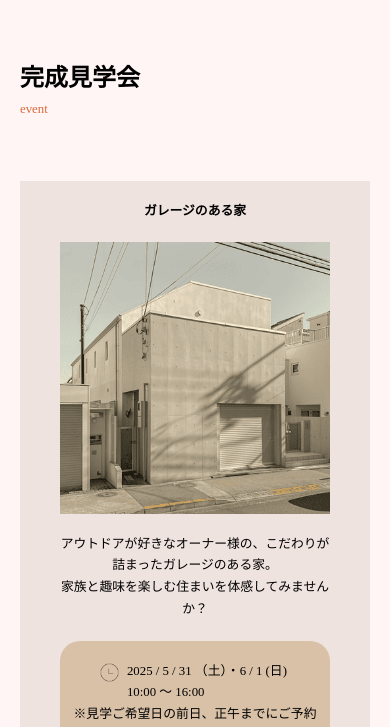
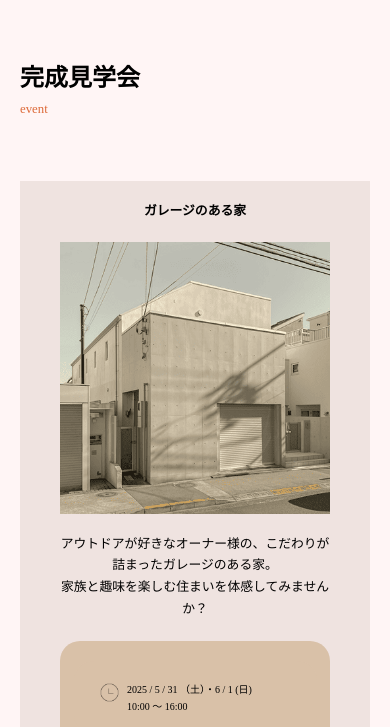
Before and after one commit to muni65-coder/sample, a plain HTML site: page event.html in a window 390 px wide. Shown: the part 112-839 px from the top of the page. Drawn offline with nearby package versions, Linux system fonts and the light colour scheme; some packages are replaced by stand-ins of ours.

Commit message:
Update style.css

```diff
--- a/css/style.css
+++ b/css/style.css
@@ -1170,9 +1170,12 @@ footer p {
     margin-top: 20px;
   }
 
+  .garage-sp p {
+    font-size: 10px;
+
   .garage-detail {
     background-color: #1fe0;
-    padding: 0 10%;
+    padding: 0;
     margin-top: 0;
     text-align: left;
   }
```
